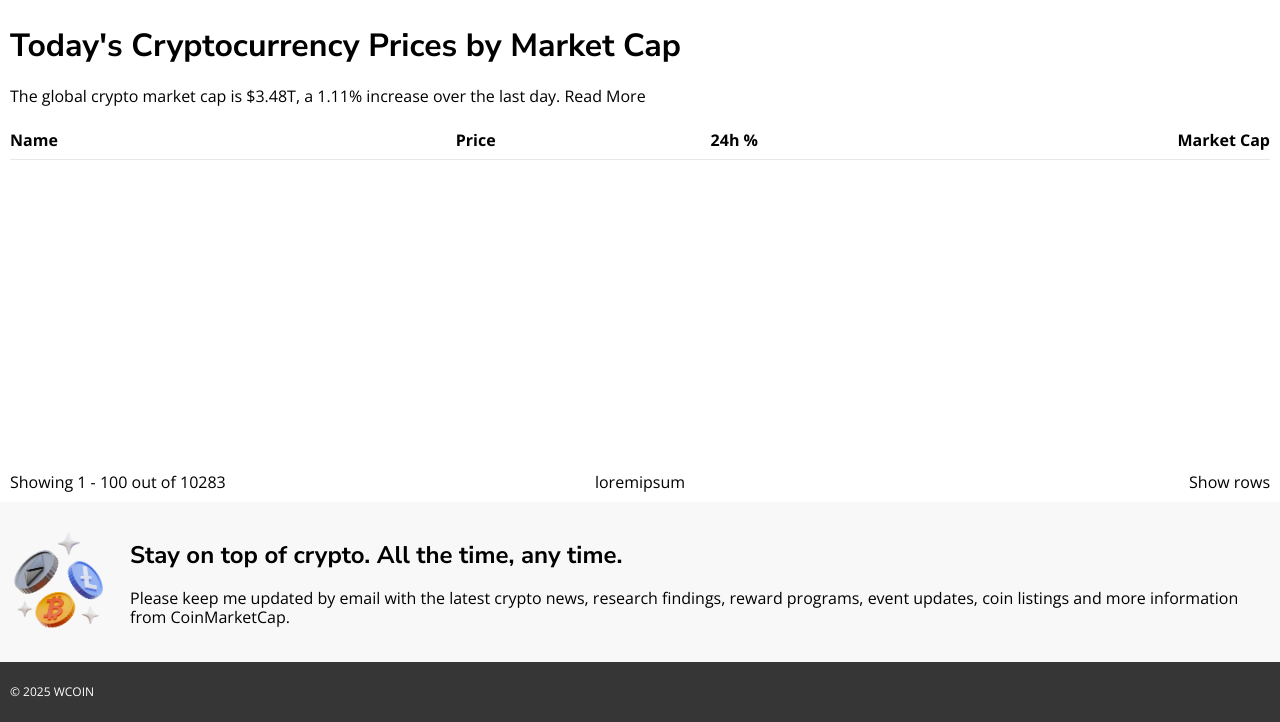
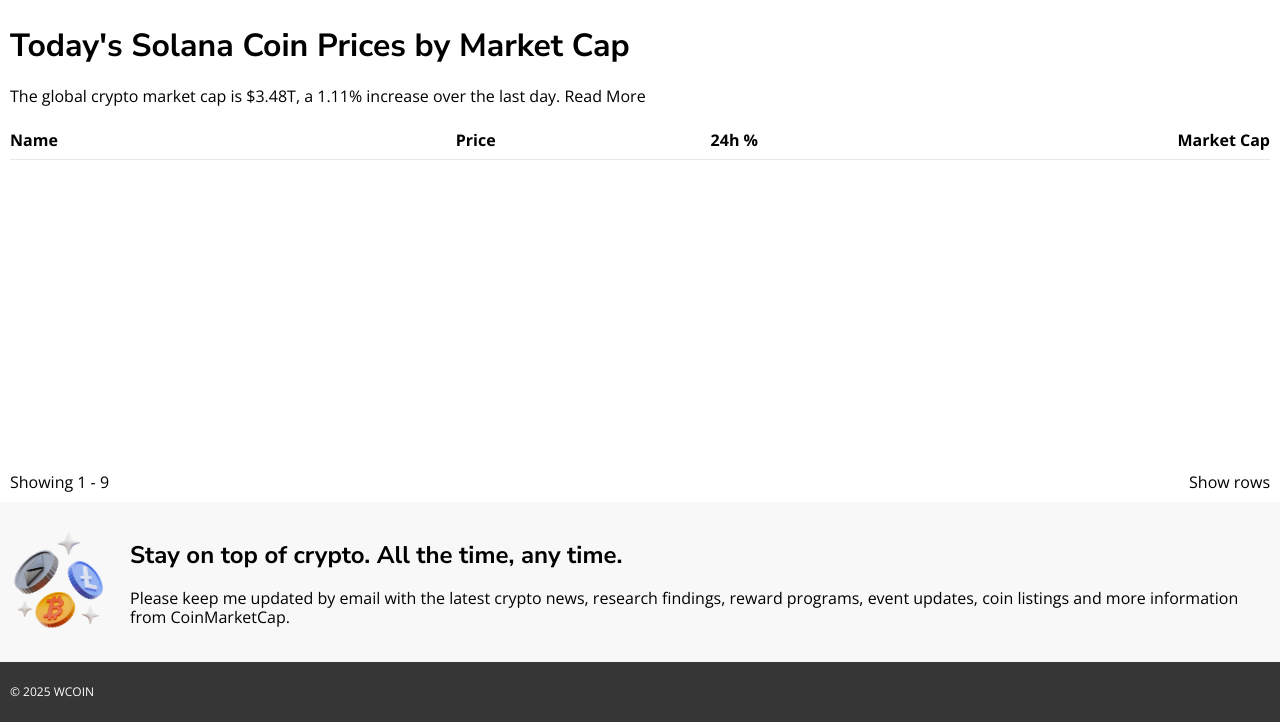
Before and after one commit to lorgitx/CoinMarketCap-UI, a plain HTML site: page views/index.html in a window 1280 px wide. Shown: the part 78-800 px from the top of the page. Drawn offline with nearby package versions, Linux system fonts and the light colour scheme; no server answers.

Commit message:
Code Cleaned  and comments added

```diff
--- a/views/assets/js/script.js
+++ b/views/assets/js/script.js
@@ -1,3 +1,4 @@
+//Global APP Configuration
 const APPCONFIG = {
     API: "/api"
 };
@@ -23,6 +24,7 @@ async function GetPrices() {
     renderTable(prices);
 }
 
+//Render the table with the prices from CoinGecko
 function renderTable(prices) {
 
     const tableBody = document.querySelector("table tbody");
@@ -31,7 +33,8 @@ function renderTable(prices) {
     for (const key in prices) {
         if (Object.prototype.hasOwnProperty.call(prices, key)) {
 
-            if(prices[key].usd_market_cap == 0)  continue;
+            // If MarketCap come from CGecko with 0, skip it
+            if (prices[key].usd_market_cap == 0) continue;
 
             const row = document.createElement('tr');
             row.innerHTML = `
@@ -43,7 +46,6 @@ function renderTable(prices) {
             tableBody.appendChild(row);
         }
     }
-
 }
 
 //Handle fetchs
--- a/views/index.html
+++ b/views/index.html
@@ -4,7 +4,7 @@
 <head>
     <meta charset="UTF-8">
     <meta name="viewport" content="width=device-width, initial-scale=1.0">
-    <title>Coin Market Cap</title>
+    <title>WCOIN | Top Solana Coins By MarketCap</title>
     <link rel="stylesheet" href="assets/css/normalize.css">
     <link rel="stylesheet" href="assets/css/style.css">
     <!-- Font Awesome Icon -->
@@ -18,7 +18,7 @@
     <div class="app">
         <div class="logo">
             <div class="container">
-                <img src="assets/img/WCOIN.svg" alt="">
+                <img src="assets/img/WCOIN.svg" alt="Site logo">
             </div>
         </div>
 
@@ -66,7 +66,7 @@
         <div class="listing">
             <div class="container">
                 <div class="titleheading">
-                    <h1>Today's Cryptocurrency Prices by Market Cap</h1>
+                    <h1>Today's Solana Coin Prices by Market Cap</h1>
                     <p>The global crypto market cap is&nbsp;$3.48T,&nbsp;a&nbsp;1.11%&nbsp;increase over the last day.
                         Read More</p>
                 </div>
@@ -76,9 +76,7 @@
                             <tr>
                                 <th>Name</th>
                                 <th>Price</th>
-
                                 <th>24h %</th>
-
                                 <th>Market Cap</th>
                             </tr>
                         </thead>
@@ -88,8 +86,8 @@
 
                 </div>
                 <div class="table-footer">
-                    <div class="rowscounter">Showing 1 - 100 out of 10283</div>
-                    <div class="pagination">loremipsum</div>
+                    <div class="rowscounter">Showing 1 - 9</div>
+                    <div class="pagination"></div>
                     <div class="rowsselector">Show rows</div>
                 </div>
             </div>
@@ -117,7 +115,6 @@
     <script src="assets/js/script.js"></script>
     <script>
         // Display the dropdown profile
-
         let dropDownList = document.querySelector(".profile-menu");
         let dropDownBtn = document.querySelector(".profile-dropdown-btn");
 
@@ -128,8 +125,6 @@
                 dropDownList.classList.remove("active");
             }
         });
-
-        //
     </script>
 </body>
 
```
